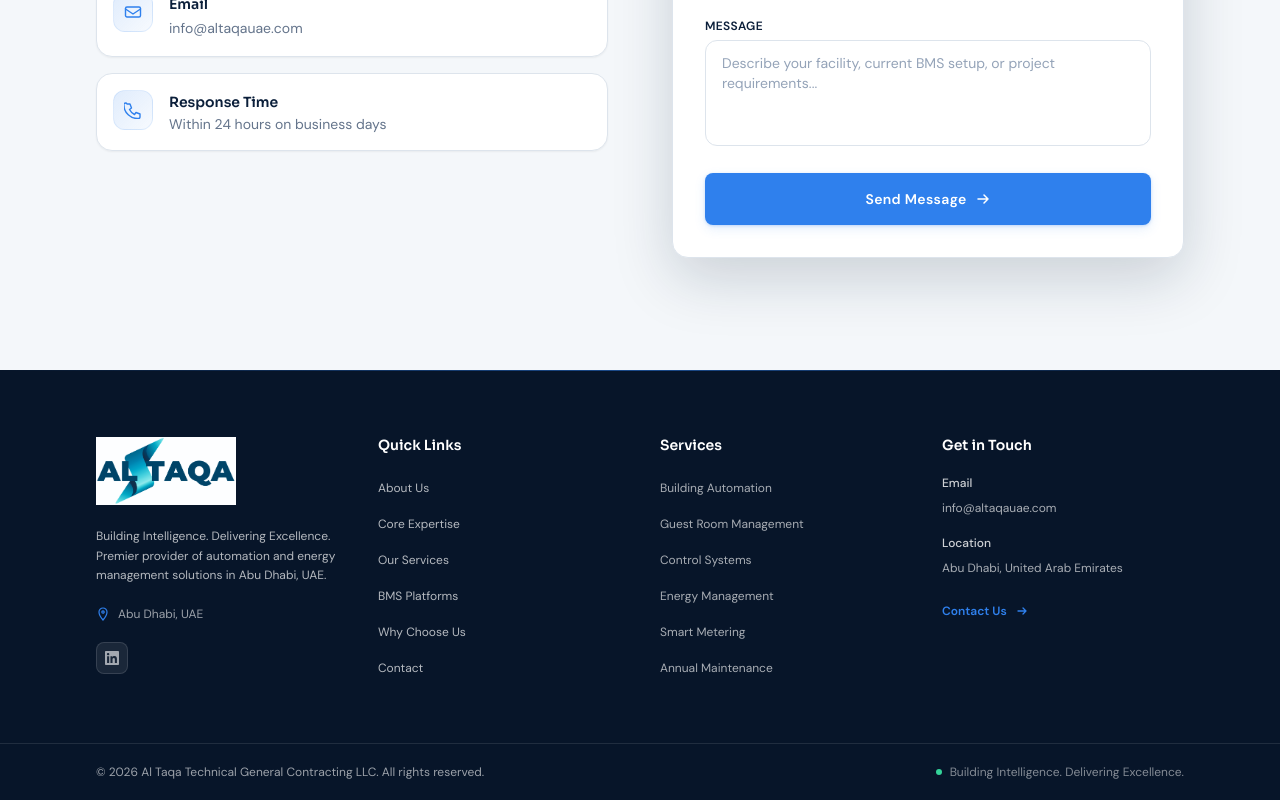
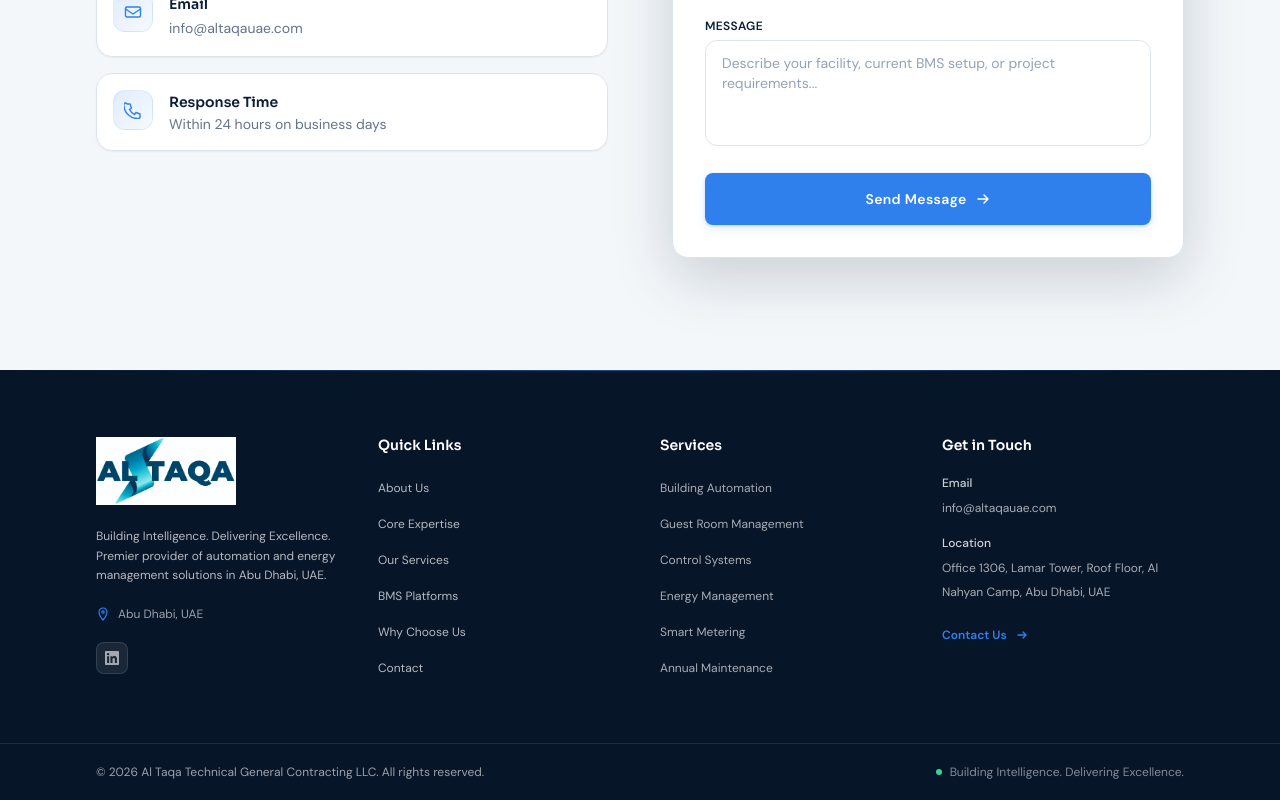
Before and after one commit to MahsMoga/altaqa-website, a Next.js app: page / in a window 1280 px wide. Shown: the part 7929-8729 px from the top of the page. Built offline with nearby package versions, Linux system fonts and the light colour scheme.

Commit message:
fix: update footer location to full office address

```diff
--- a/components/Footer.tsx
+++ b/components/Footer.tsx
@@ -58,7 +58,9 @@ export default function Footer() {
                   stroke="#2F80ED" strokeWidth="1.2"/>
                 <circle cx="7" cy="5" r="1.2" stroke="#2F80ED" strokeWidth="1.2"/>
               </svg>
-              <span className="text-white/60 text-xs">Abu Dhabi, UAE</span>
+              <span className="text-white/60 text-xs">
+              Abu Dhabi, UAE
+              </span>
             </div>
 
             {/* LinkedIn social link */}
@@ -132,7 +134,7 @@ export default function Footer() {
 
               <div>
                 <div className="text-white/80 font-medium text-xs mb-1">Location</div>
-                <span className="text-white/65 text-xs">Abu Dhabi, United Arab Emirates</span>
+                <span className="text-white/65 text-xs">Office 1306, Lamar Tower, Roof Floor, Al Nahyan Camp, Abu Dhabi, UAE</span>
               </div>
 
             </div>
```
